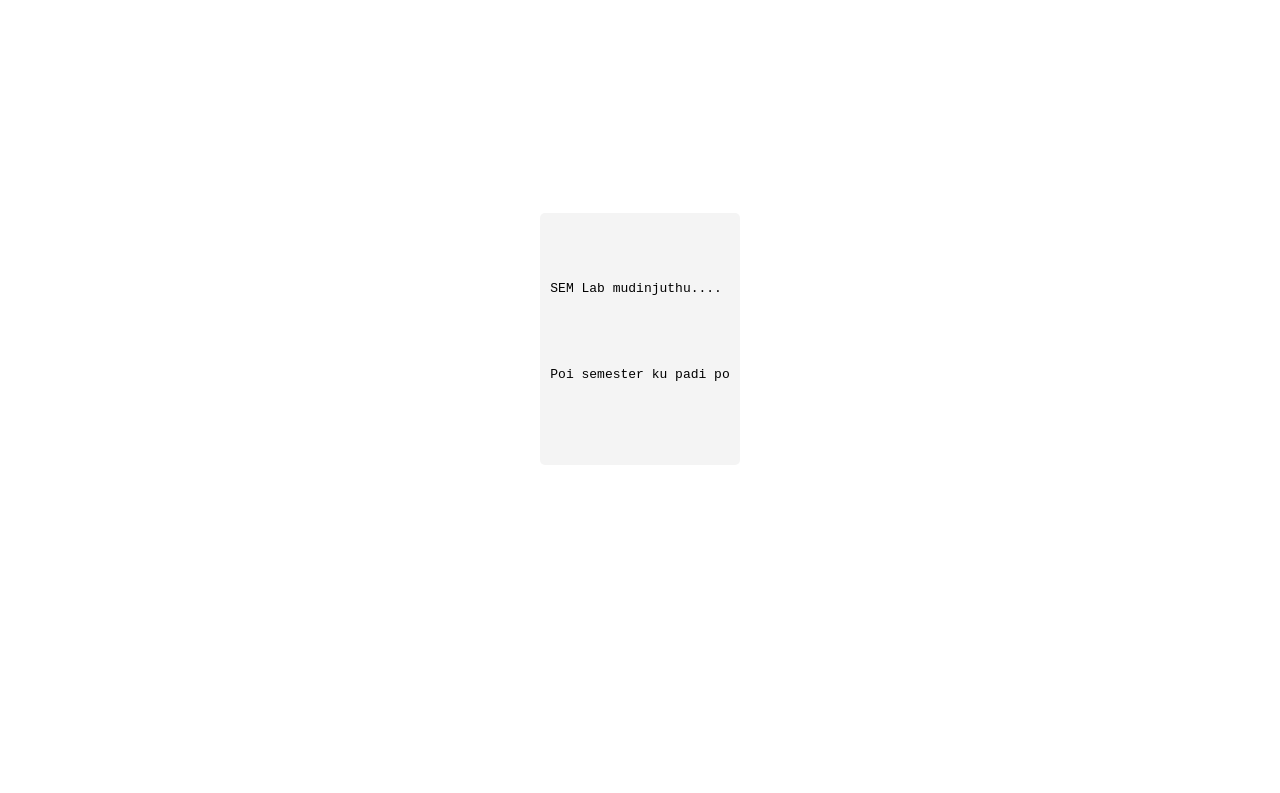
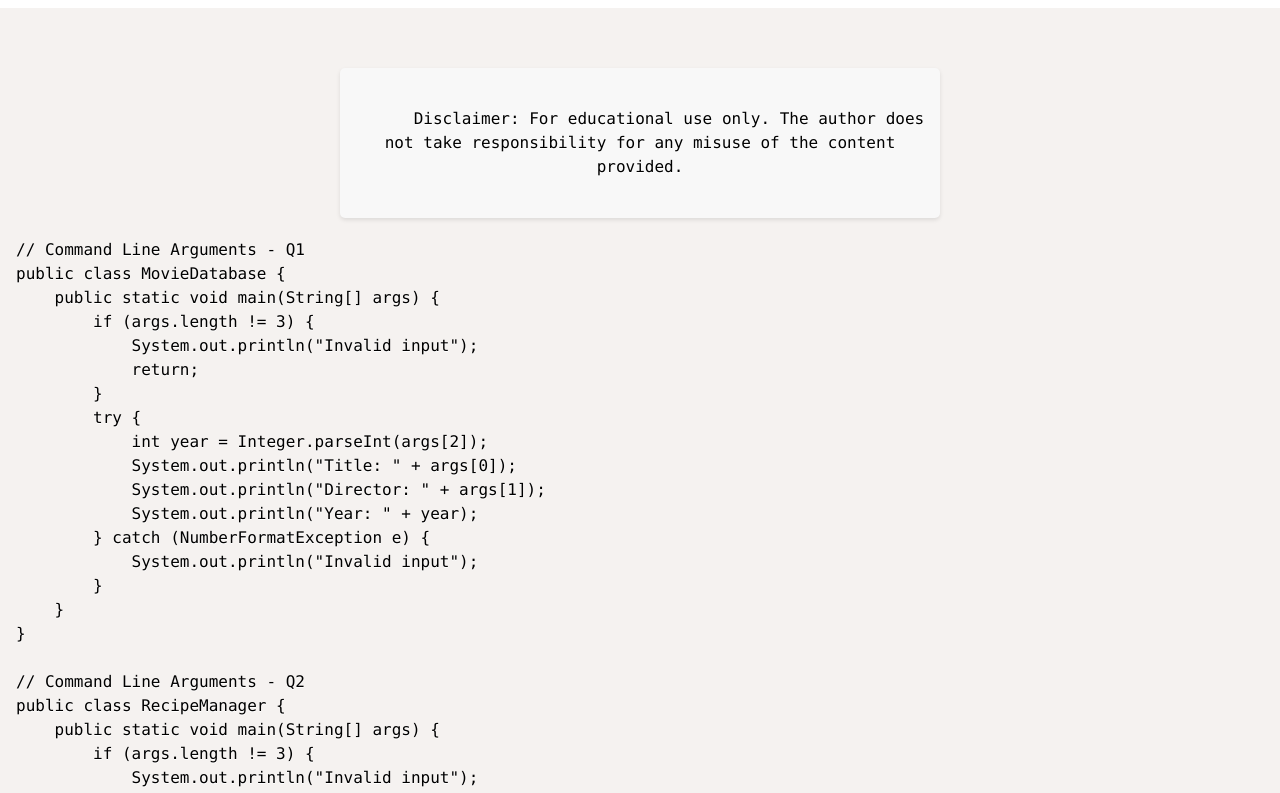
Before and after one commit to RAN-GAN/sem2, a plain HTML site: page index.html in a window 1280 px wide. Shown: the top 793 px of the page. Drawn offline with nearby package versions, Linux system fonts and the light colour scheme.

Commit message:
sem 3 java

```diff
--- a/index.html
+++ b/index.html
@@ -3,7 +3,7 @@
   <head>
     <meta charset="utf-8" />
     <meta name="viewport" content="width=device-width, initial-scale=1.0" />
-    <title>Poi Padi po</title>
+    <title>SEM 3</title>
     <!-- Google tag (gtag.js) -->
     <script
       async=""
@@ -24,42 +24,61 @@
       href="https://cdnjs.cloudflare.com/ajax/libs/prism/1.24.1/themes/prism.min.css"
     />
     <style>
+      * {
+        margin: 0;
+        padding: 0;
+        box-sizing: border-box;
+      }
+
+      body {
+        min-height: 100vh;
+        min-width: 100vw;
+        display: flex;
+        flex-direction: column;
+        align-items: center;
+        justify-content: center;
+        font-family: Arial, sans-serif;
+      }
+
       pre {
-        background-color: #f4f4f4;
-        padding: 10px;
-        border-radius: 5px;
-        margin-bottom: 20px;
-        overflow-x: auto;
+        width: 100%;
+        /* max-width: a; */
+        margin: 0 auto;
+        white-space: pre-wrap;
+        word-wrap: break-word;
       }
+
       .disclaimer {
-        background-color: #f8d7da;
-        color: #721c24;
-        padding: 10px;
-        border: 1px solid #f5c6cb;
-        border-radius: 5px;
-        margin-bottom: 20px;
+        width: 100%;
+        max-width: 600px;
+        margin: 20px auto;
+        padding: 15px;
         text-align: center;
         text-wrap: wrap;
+        line-height: 1.5;
+        background-color: #f8f8f8;
+        border-radius: 5px;
+        box-shadow: 0 2px 4px rgba(0, 0, 0, 0.1);
       }
-      body {
-        margin-top: 200px;
-        display: flex;
-        justify-content: center;
-        align-items: center;
+
+      p {
+        text-align: center;
+        margin: 10px 0;
+        width: 100%;
       }
     </style>
   </head>
   <body>
-    <!-- <pre>    <div class="disclaimer">
+    <pre>    <div class="disclaimer">
       Disclaimer: For educational use only. The author does not take responsibility for any misuse of the content provided.
   </div><code id="fileContent" class="language-txt"></code></pre>
-    <p><b>By RANGANDALE</b></p> -->
+    <p><b>By RANGANDALE</b></p>
     <pre>
-    <div class="over">
+    <!-- <div class="over">
       <p>SEM Lab mudinjuthu....<br /></p>
 
       <p>Poi semester ku padi po</p>
-    </div>
+    </div> -->
   </pre>
     <script src="https://cdnjs.cloudflare.com/ajax/libs/prism/1.24.1/prism.min.js"></script>
     <script src="https://cdnjs.cloudflare.com/ajax/libs/prism/1.24.1/plugins/autoloader/prism-autoloader.min.js"></script>
```
Also changed, not shown: txt.txt.
